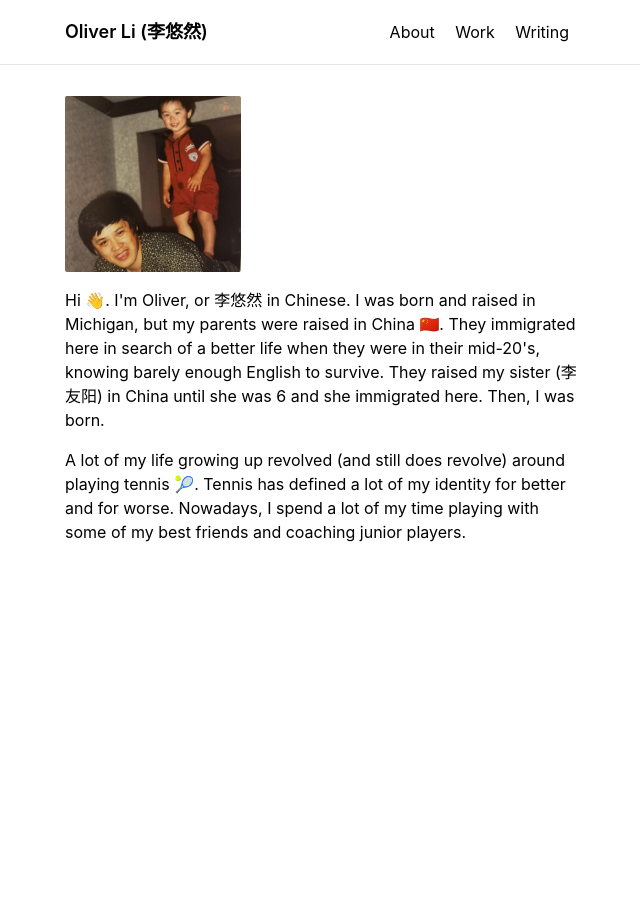
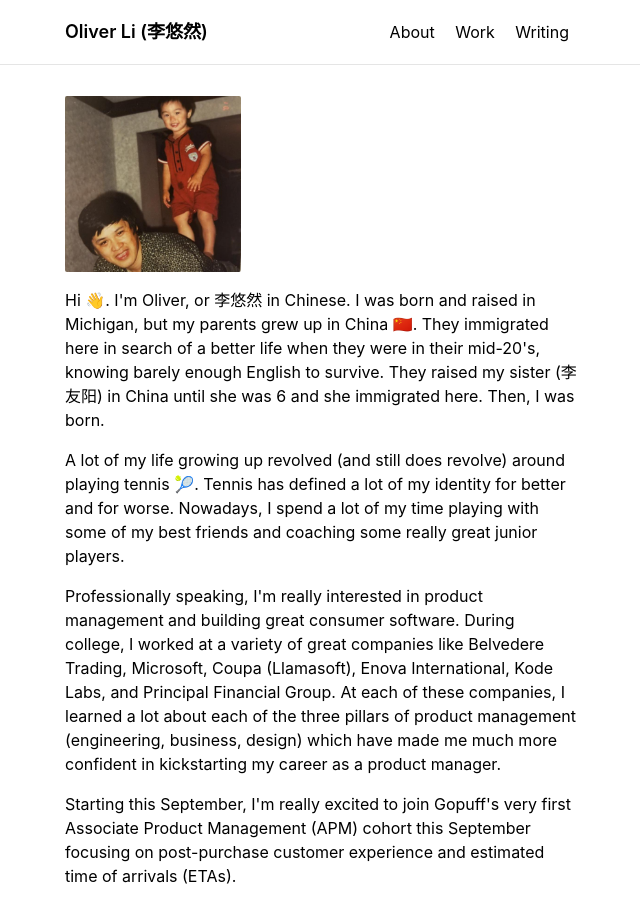
Before and after one commit to olili1999/current-website-oliver, a React (Create React App) app: page /about in a window 1280 px wide. Shown: the whole page, without its empty margins (319-959 px from the left). Before the commit the page ends 800 px from the top, so only its background shows below. Built offline with nearby package versions, Linux system fonts and the light colour scheme.

Commit message:
added min-height 100vh

```diff
--- a/src/App.css
+++ b/src/App.css
@@ -4,7 +4,7 @@
 
 
 html, body, #root, .App {
-  height:100vh;
+  min-height:100vh;
 }
 
 
--- a/src/components/About.js
+++ b/src/components/About.js
@@ -8,10 +8,20 @@ const About = () =>{
   return (
     <div className = "text-aesopgrey mt-8 ml-6 mr-6 md:w-2/5 md:mx-auto md:flex md:flex-col md:justify-center">
       <img className = "w-44 h-44 rounded-sm" src = {OliverDadLittle}/>
-      <p className = "text-left mt-4"> Hi 👋. I'm Oliver, or 李悠然 in Chinese. I was born and raised in Michigan, but my parents were raised in China 🇨🇳. They immigrated here in search of a better life when they
-      were in their mid-20's, knowing barely enough English to survive. They raised my sister (李友阳) in China until she was 6 and she immigrated here. Then, I was born. </p>
-      <p className = "text-left mt-4">A lot of my life growing up revolved (and still does revolve) around playing tennis 🎾. Tennis has defined a lot of my identity for better and for worse. Nowadays,
-      I spend a lot of my time playing with some of my best friends and coaching junior players. </p>
+      <p className = "text-left mt-4"> Hi 👋. I'm Oliver, or 李悠然 in Chinese. I was born and raised in Michigan, but my parents grew up in China 🇨🇳. They immigrated here in
+      search of a better life when they were in their mid-20's, knowing barely enough English to survive.
+      They raised my sister (李友阳) in China until she was 6 and she immigrated here. Then, I was born. </p>
+      <p className = "text-left mt-4">A lot of my life growing up revolved (and still does revolve) around playing tennis 🎾. Tennis has defined a lot of my identity for better
+      and for worse. Nowadays,
+      I spend a lot of my time playing with some of my best friends and coaching some really great junior players. </p>
+      <p className = "text-left mt-4"> Professionally speaking, I'm really interested in product management and building great consumer software. During college,
+      I worked at a variety of great companies like Belvedere Trading, Microsoft, Coupa (Llamasoft), Enova International, Kode Labs, and Principal Financial Group.
+      At each of these companies, I learned a lot about each of the three pillars of product management (engineering, business, design) which have made me much more confident
+      in kickstarting my career as a product manager.
+      </p>
+      <p className = "text-left mt-4 mb-8"> Starting this September, I'm really excited to join Gopuff's very first Associate Product Management (APM) cohort this September
+      focusing on post-purchase customer experience and estimated time of arrivals (ETAs).</p>
+
     </div>
   );
 }
```
